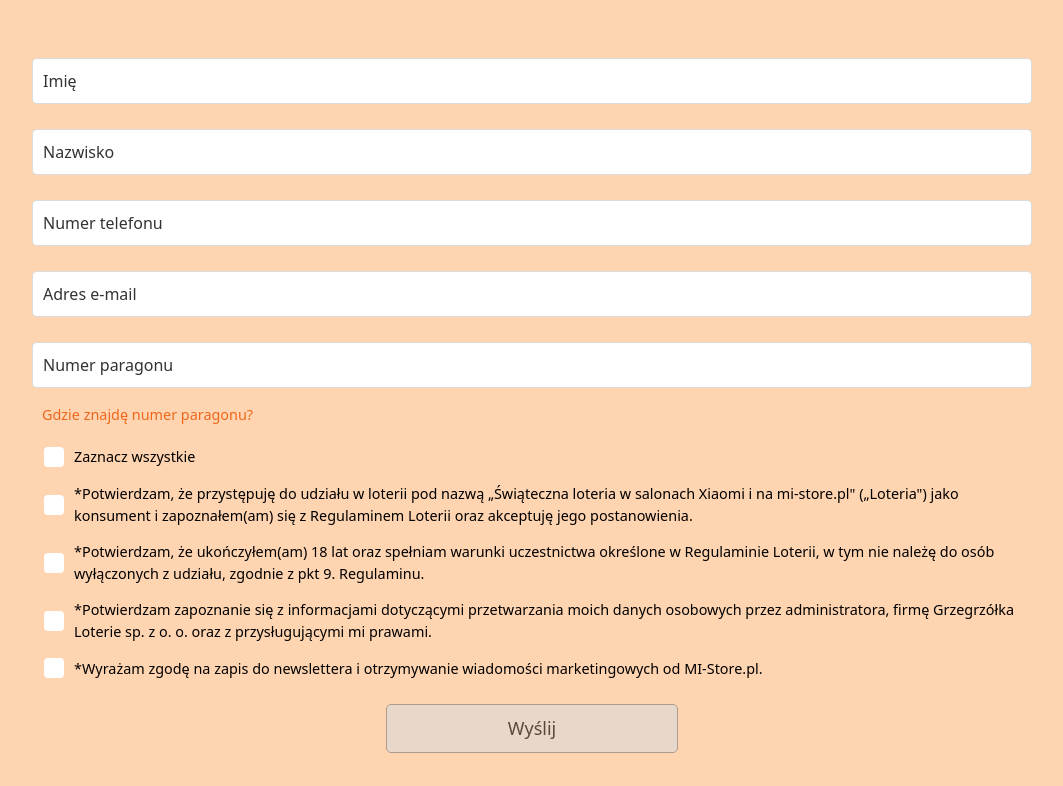
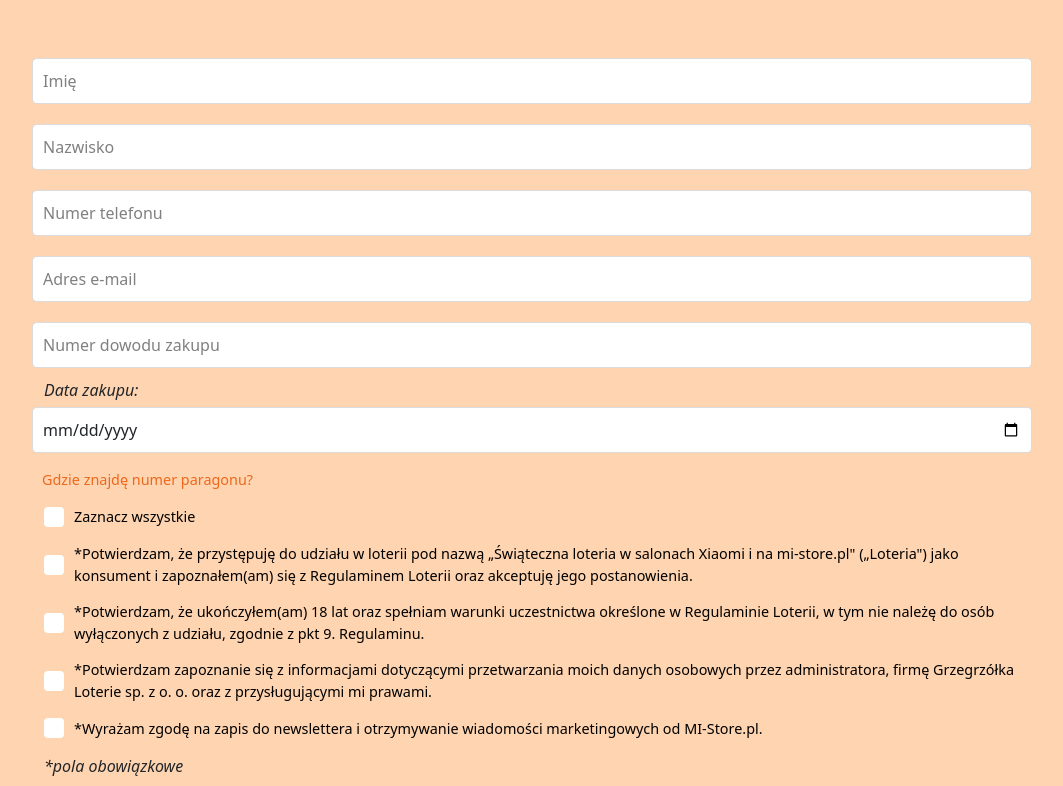
Before and after one commit to KRojowsky/lottery-frontend, a React (Vite) app: page / in a window 1280 px wide. Shown: the part 2571-3357 px from the top of the page, without its empty margins (108-1171 px from the left). Built offline with nearby package versions, Linux system fonts and the light colour scheme.

Commit message:
update checkboxes v2

```diff
--- a/src/Components/Member/Member.jsx
+++ b/src/Components/Member/Member.jsx
@@ -11,6 +11,7 @@ const Member = () => {
   const [phone, setPhone] = useState('');
   const [email, setEmail] = useState('');
   const [receipt, setReceipt] = useState('');
+  const [purchaseDate, setPurchaseDate] = useState(''); // Nowa zmienna stanu na datę zakupu
   const [termsAccepted, setTermsAccepted] = useState(false);
   const [ageConfirmed, setAgeConfirmed] = useState(false);
   const [dataProcessingAccepted, setDataProcessingAccepted] = useState(false);
@@ -38,7 +39,14 @@ const Member = () => {
       return;
     }
 
-    const data = { first_name: firstName, last_name: lastName, phone, email, receipt };
+    const data = {
+      first_name: firstName,
+      last_name: lastName,
+      phone,
+      email,
+      receipt,
+      purchase_date: purchaseDate // Dodanie daty zakupu do danych
+    };
 
     try {
       await axios.post('https://lotteryapi.onrender.com/api/members/create/', data, {
@@ -52,6 +60,7 @@ const Member = () => {
       setPhone('');
       setEmail('');
       setReceipt('');
+      setPurchaseDate(''); // Reset daty zakupu
       setTermsAccepted(false);
       setAgeConfirmed(false);
       setDataProcessingAccepted(false);
@@ -156,27 +165,40 @@ const Member = () => {
               required
             />
           </div>
+
           <div className="row">
             <input
               type="text"
               id="receipt"
               className="form-control"
-              placeholder="Numer paragonu"
+              placeholder="Numer dowodu zakupu"
               value={receipt}
               onChange={(e) => setReceipt(e.target.value)}
+              required
+            />
+          </div>
+          <div className="row row-data">
+            <label htmlFor="purchaseDate" className="purchase-label">
+              <i>Data zakupu:</i>
+            </label>
+            <input
+              type="date"
+              id="purchaseDate"
+              className="form-control"
+              value={purchaseDate}
+              onChange={(e) => setPurchaseDate(e.target.value)}
               required
             />
             <button
               id="receipt-btn"
               type="button"
-              className="btn btn-link"
+              className="btn btn-link receipt-btn"
               onClick={() => setShowPopup(true)}
             >
               Gdzie znajdę numer paragonu?
             </button>
           </div>
 
-          {/* Zaznacz wszystkie */}
           <div className="checkbox-row">
             <input
               type="checkbox"
@@ -187,7 +209,6 @@ const Member = () => {
             <label htmlFor="selectAll">Zaznacz wszystkie</label>
           </div>
 
-          {/* Pojedyncze zgody */}
           <div className="checkbox-row">
             <input
               type="checkbox"
@@ -235,7 +256,7 @@ const Member = () => {
               *Wyrażam zgodę na zapis do newslettera i otrzymywanie wiadomości marketingowych od MI-Store.pl.
             </label>
           </div>
-
+          <i>*pola obowiązkowe</i>
           <button
             type="submit"
             className={`btn btn-primary ${!isFormValid ? 'disabled' : ''}`}
--- a/src/Components/Member/Member.scss
+++ b/src/Components/Member/Member.scss
@@ -9,8 +9,17 @@
     max-width: 900px;
   }
 
+  .row-data{
+    margin-top: -10px;
+
+    .purchase-label {
+      margin-bottom: 5px;
+      display: block;
+    }
+  }
+
   .row {
-    margin-bottom: 15px;
+    margin-bottom: 10px;
 
     .form-control {
       &:focus {
@@ -20,7 +29,7 @@
       }
 
       &::placeholder {
-        color: lighten($text-color, 20%);
+        color: lighten($text-color, 50%);
       }
 
       @media (max-width: 768px) {
@@ -152,7 +161,7 @@
 
 .btn.disabled {
   background-color: #DBDBDB;
-  border: 1px solid #808080;
+  border: 1px solid #969595;
   cursor: not-allowed;
   color: #000;
 }
```
